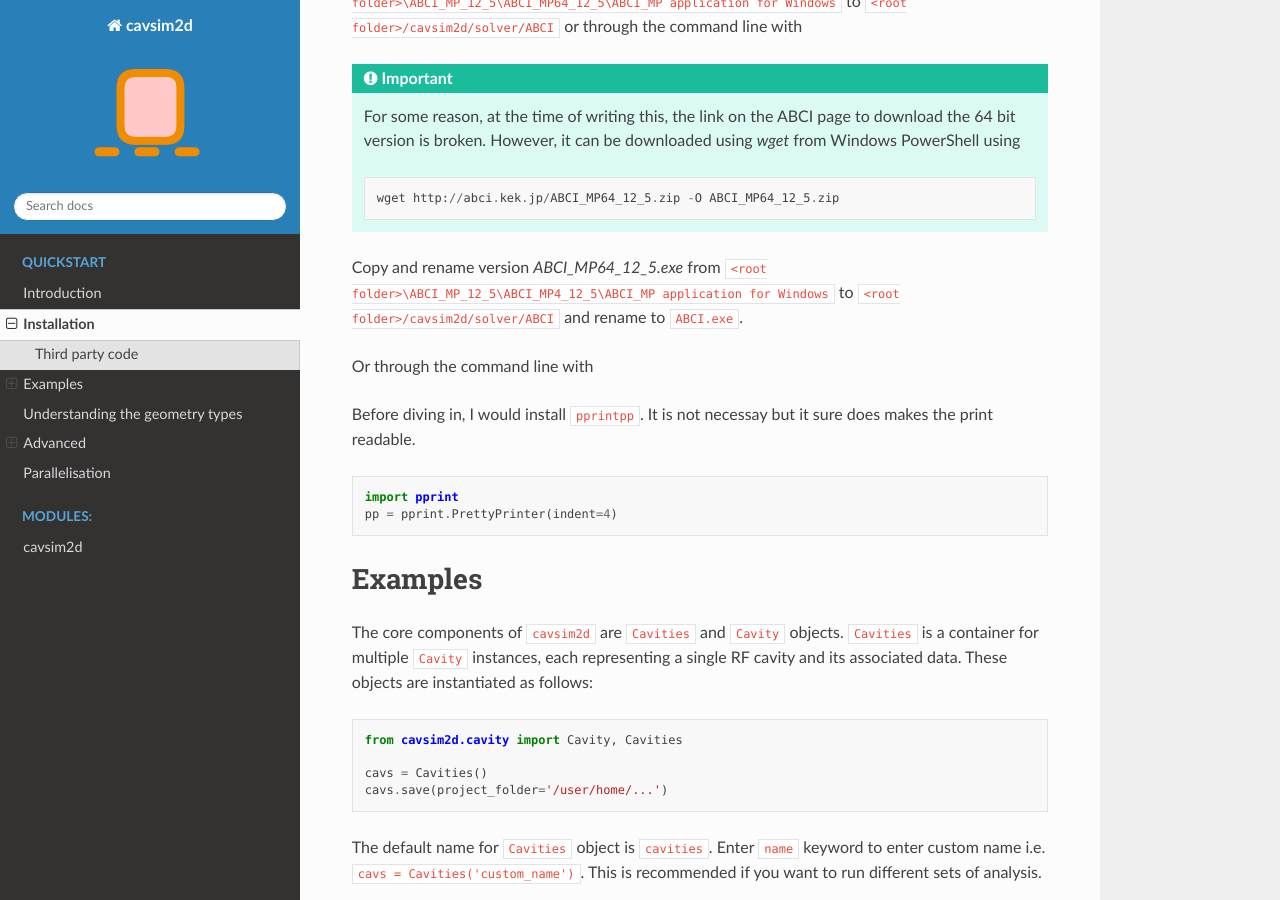
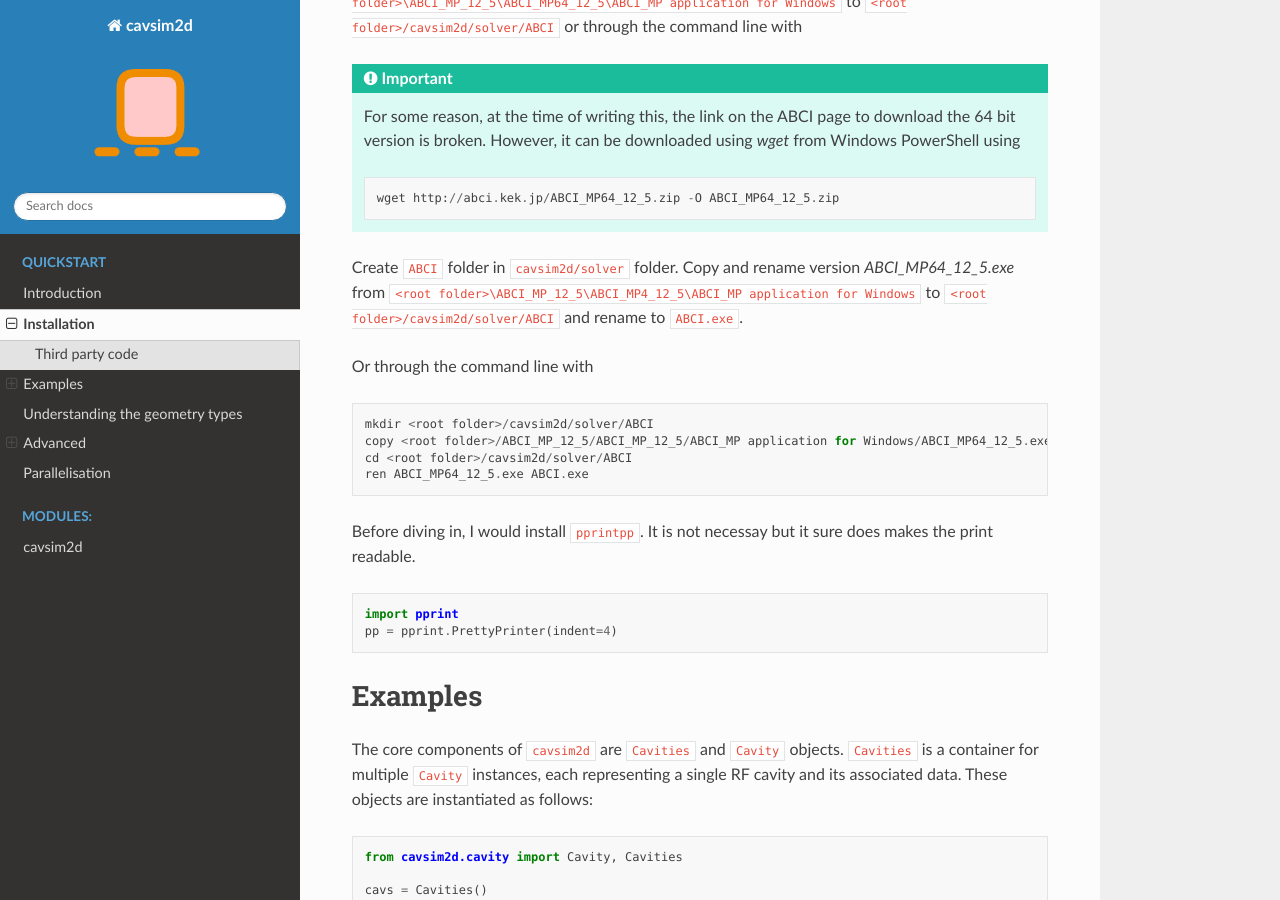
Before and after one commit to Dark-Elektron/cavsim2d, a Sphinx documentation site: the page built from docs/source/quickstart.rst, in a window 1280 px wide and 900 px high, scrolled down 838 px. Built offline with Sphinx 7.4.7 and the Read the Docs theme 2.0.0, drawn with Linux system fonts in a browser that asks for light colours.

```diff
--- a/docs/source/introduction.rst
+++ b/docs/source/introduction.rst
@@ -25,7 +25,7 @@
 required to transform them to the form that is used in most papers related
 to accelerating cavities design.
 
-The SUPERLANS code is intended to calculate azimuthal-homogenous modes in
+The NGSolveMEVP code is intended to calculate azimuthal-homogenous modes in
 axissymmetric cavities, periodical structure, and cut-off frequencies in
 long homogenous waveguides :cite:p:`NGSolve`. NGSolve is written by Sergey
 Belomestnykh and it consists of a set of executable files for differnt
--- a/docs/source/quickstart.rst
+++ b/docs/source/quickstart.rst
@@ -48,12 +48,14 @@
 
         wget http://abci.kek.jp/ABCI_MP64_12_5.zip -O ABCI_MP64_12_5.zip
 
-Copy and rename version `ABCI_MP64_12_5.exe` from
+Create ``ABCI`` folder in ``cavsim2d/solver`` folder. Copy and rename version `ABCI_MP64_12_5.exe` from
 ``<root folder>\ABCI_MP_12_5\ABCI_MP4_12_5\ABCI_MP application for Windows`` to ``<root folder>/cavsim2d/solver/ABCI`` and rename to ``ABCI.exe``.
 
 Or through the command line with
 
 .. code-block::
+
+    mkdir <root folder>/cavsim2d/solver/ABCI
     copy <root folder>/ABCI_MP_12_5/ABCI_MP_12_5/ABCI_MP application for Windows/ABCI_MP64_12_5.exe <root folder>/cavsim2d/solver/ABCI
     cd <root folder>/cavsim2d/solver/ABCI
     ren ABCI_MP64_12_5.exe ABCI.exe
```
Also changed, not shown: README.md (+2 -1 lines).
